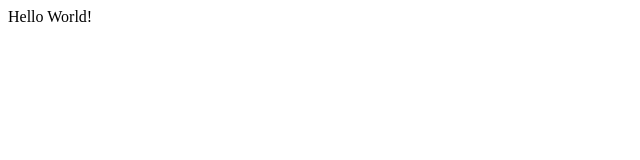
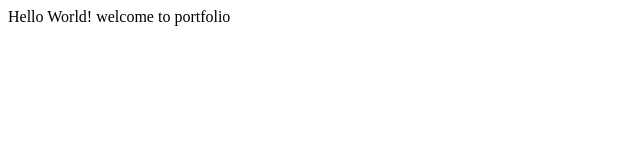
Before and after one commit to alencodes/SampleNetlify, a plain HTML site: page index.html in a window 1280 px wide. Shown: the whole page, without its empty margins (0-640 px from the left). Drawn offline with Linux system fonts and the light colour scheme.

Commit message:
portfolio line

```diff
--- a/index.html
+++ b/index.html
@@ -4,5 +4,6 @@
   </title>
   <body>
     Hello World!
+    welcome to portfolio
   </body>
 </html>
```
